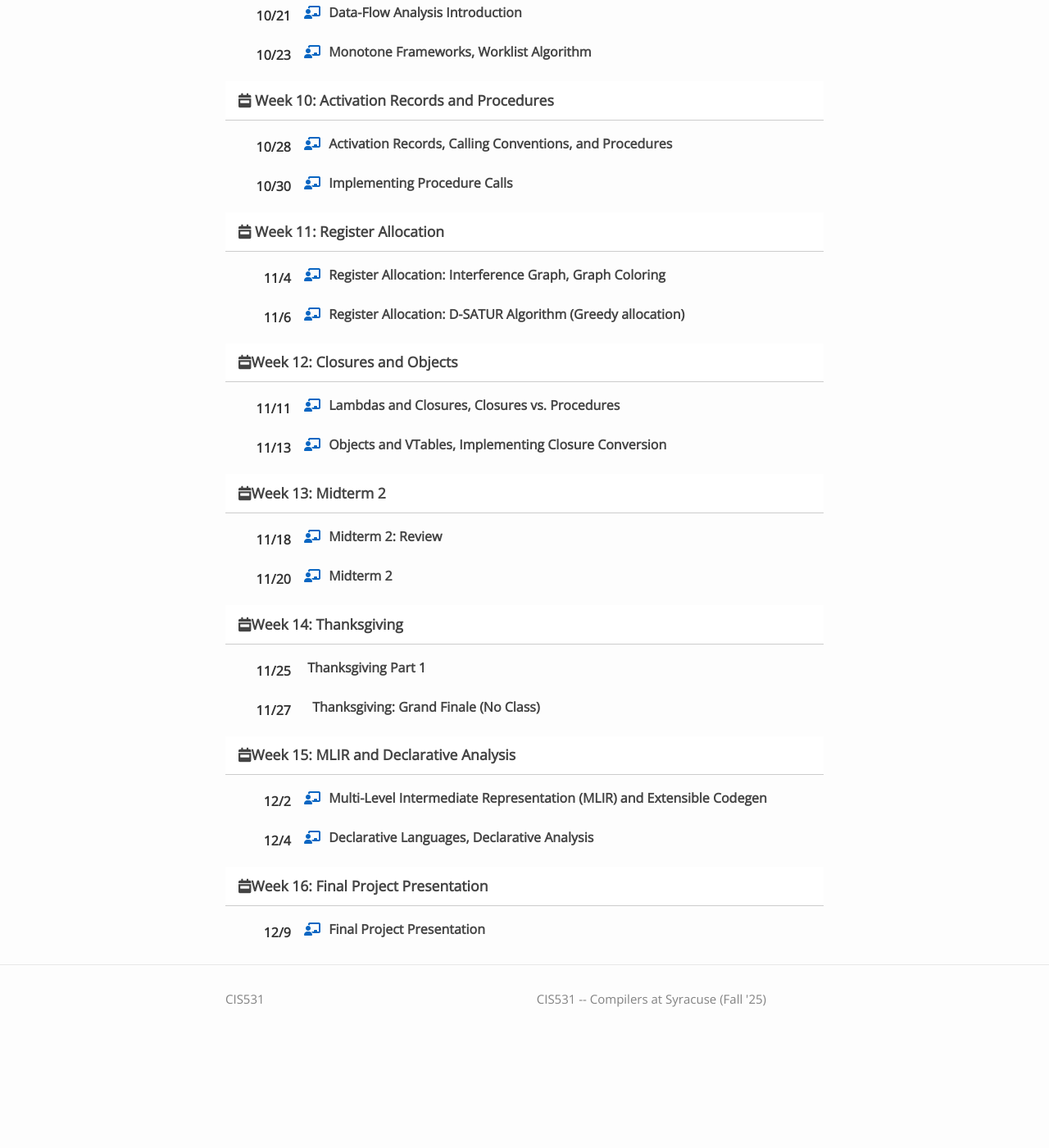
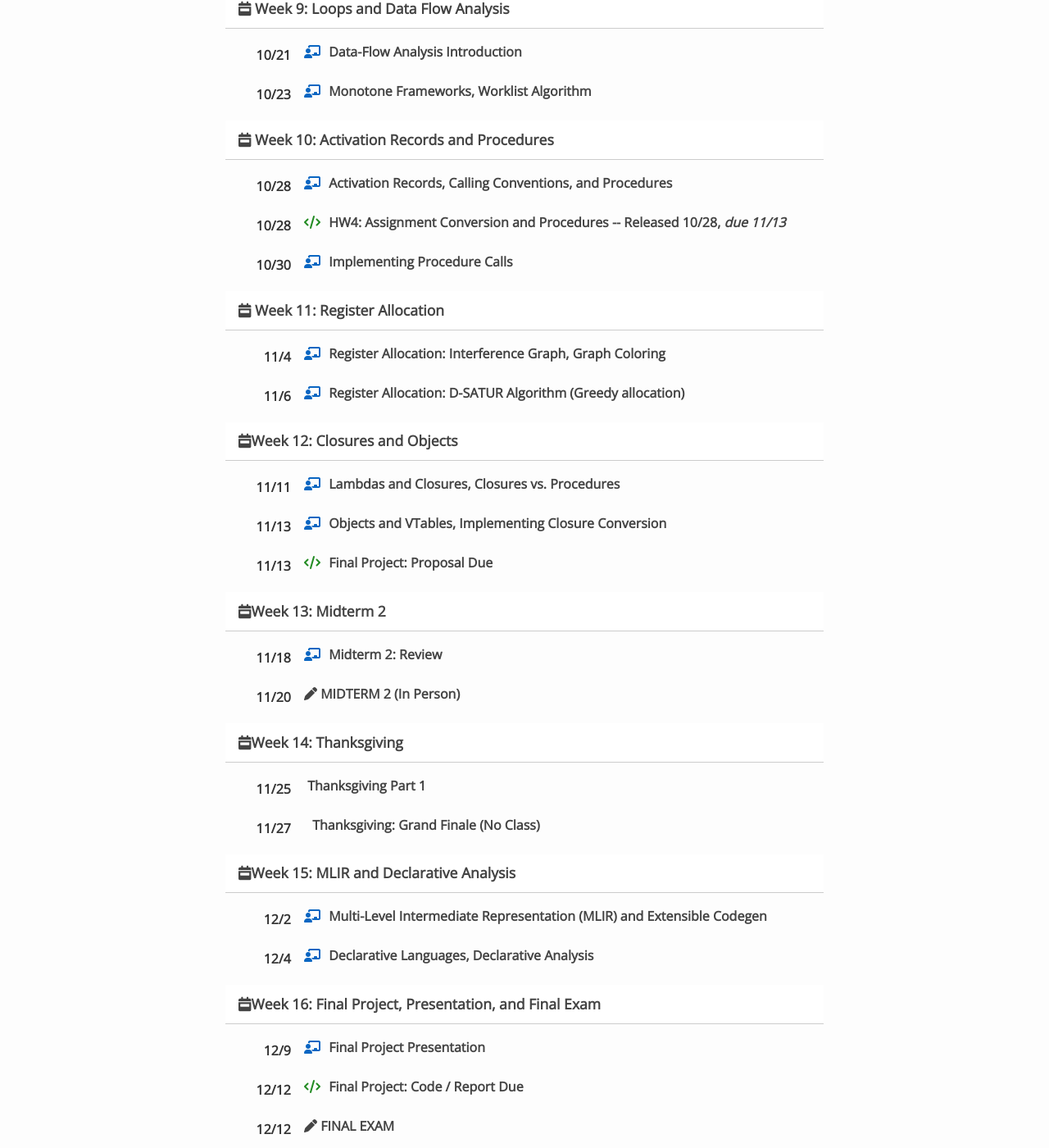
Before and after one commit to kmicinski/cis531-f25, a Jekyll site: the page docs/index.html, which Jekyll copies as it is, in a window 1280 px wide and 1400 px high, scrolled down 2238 px. Shown: the whole window at 82% size. Built offline with Jekyll 4.4.1, drawn with Linux system fonts in a browser that asks for light colours; nearby versions of some CDN libraries; before the commit the page ends 3528 px from its top, so only the background shows below that; some of the changed text lies outside the part shown.

Commit message:
webpage update

```diff
--- a/docs/feed.xml
+++ b/docs/feed.xml
@@ -5,8 +5,8 @@
     <description>CIS531 -- Compilers at Syracuse (Fall &apos;25)</description>
     <link>https://kmicinski.com/cis531-f25/</link>
     <atom:link href="https://kmicinski.com/cis531-f25/feed.xml" rel="self" type="application/rss+xml"/>
-    <pubDate>Sat, 23 Aug 2025 17:42:33 -0400</pubDate>
-    <lastBuildDate>Sat, 23 Aug 2025 17:42:33 -0400</lastBuildDate>
+    <pubDate>Sat, 23 Aug 2025 18:04:56 -0400</pubDate>
+    <lastBuildDate>Sat, 23 Aug 2025 18:04:56 -0400</lastBuildDate>
     <generator>Jekyll v4.4.1</generator>
 
       <item>
--- a/docs/index.html
+++ b/docs/index.html
@@ -487,8 +487,8 @@
       <div class="date-col">10/2</div>
       <div class="session-col">
         <div class="session-title">
-          <i class="fa-solid fa-chalkboard-user lecture-icon"></i>
-          In-Class Midterm 1
+          <i class="fa-solid fa-pen"></i>
+          MIDTERM 1 (In Person)
         </div>
         <ul class="resources-list">
         </ul>
@@ -514,6 +514,22 @@
         </ul>
       </div>
     </li>
+    <li class="session-item">
+      <div class="date-col">10/7</div>
+      <div class="session-col">
+        <div class="session-title">
+          <i class="fa-solid fa-code project-icon"></i>
+          HW3: Compiling LIf to x86 -- Released 10/7, <i>due 10/23</i>
+        </div>
+        <ul class="resources-list">
+          <!-- <li> -->
+          <!--   <i class="fa-brands fa-youtube youtube-icon"></i> -->
+          <!--   <a href="https://www.youtube.com/watch?v=ApIXt_Exf7g">Tic-Tac-Toe Video</a> -->
+          <!-- </li> -->
+        </ul>
+      </div>
+    </li>
+
     <!-- Session: 10/3 Lecture L11 -->
     <li class="session-item">
       <div class="date-col">10/9</div>
@@ -663,6 +679,22 @@
           <i class="fa-solid fa-chalkboard-user lecture-icon"></i>
           Activation Records, Calling Conventions, and Procedures
         </div>
+    <li class="session-item">
+      <div class="date-col">10/28</div>
+      <div class="session-col">
+        <div class="session-title">
+          <i class="fa-solid fa-code project-icon"></i>
+          HW4: Assignment Conversion and Procedures -- Released 10/28, <i>due 11/13</i>
+        </div>
+        <ul class="resources-list">
+          <!-- <li> -->
+          <!--   <i class="fa-brands fa-youtube youtube-icon"></i> -->
+          <!--   <a href="https://www.youtube.com/watch?v=ApIXt_Exf7g">Tic-Tac-Toe Video</a> -->
+          <!-- </li> -->
+        </ul>
+      </div>
+    </li>
+
         <!-- <ul class="resources-list"> -->
         <!--   <li> -->
         <!--     <i class="fa-brands fa-youtube youtube-icon"></i> -->
@@ -675,21 +707,6 @@
         <!-- </ul> -->
       </div>
     </li>
-    <!-- <li class="session-item"> -->
-    <!--   <div class="date-col">3/18</div> -->
-    <!--   <div class="session-col"> -->
-    <!--     <div class="session-title"> -->
-    <!--       <i class="fa-solid fa-code project-icon"></i> -->
-    <!--       Project P3: Scheme Interpreter -- Released (Due 4/1) -->
-    <!--     </div> -->
-    <!--     <ul class="resources-list"> -->
-    <!--       <li> -->
-    <!--         <i class="fa-brands fa-youtube youtube-icon"></i> -->
-    <!--         <a href="https://www.youtube.com/watch?v=-TN--YqcJhI&ab_channel=KristopherMicinski"><b> (Fixed link!)</b> Project Video</a> -->
-    <!--       </li> -->
-    <!--     </ul> -->
-    <!--   </div> -->
-    <!-- </li> -->
     <li class="session-item">
       <div class="date-col">10/30</div>
       <div class="session-col">
@@ -697,20 +714,9 @@
           <i class="fa-solid fa-chalkboard-user lecture-icon"></i>
           Implementing Procedure Calls
         </div>
-        <!-- <ul class="resources-list"> -->
-        <!--   <li> -->
-        <!--     <i class="fa-brands fa-youtube youtube-icon"></i> -->
-        <!--     <a href="https://www.youtube.com/watch?v=GNkQrqAGB-o&amp;list=PLXaqTeMx01E-l20YhTNwN4xncM-1jweqG&amp;index=22">Lecture Video</a> -->
-        <!--   </li> -->
-        <!--   <li> -->
-        <!--     <i class="fa-solid fa-file-lines notes-icon"></i> -->
-        <!--     <a href="https://kmicinski.com/cis352-s25/assets/slides/reduction-strategies.pdf">Lecture Slides</a> -->
-        <!--   </li> -->
-        <!-- </ul> -->
       </div>
     </li>
   </ul>
-</div>
 
 <!-- WEEK  11 -->
 <div class="week-header">
@@ -836,6 +842,22 @@
         <!-- </ul> -->
       </div>
     </li>
+    <li class="session-item">
+      <div class="date-col">11/13</div>
+      <div class="session-col">
+        <div class="session-title">
+          <i class="fa-solid fa-code project-icon"></i>
+          Final Project: Proposal Due
+        </div>
+        <ul class="resources-list">
+          <!-- <li> -->
+          <!--   <i class="fa-brands fa-youtube youtube-icon"></i> -->
+          <!--   <a href="https://www.youtube.com/watch?v=ApIXt_Exf7g">Tic-Tac-Toe Video</a> -->
+          <!-- </li> -->
+        </ul>
+      </div>
+    </li>
+
   </ul>
 </div>
 
@@ -929,8 +951,8 @@
       <div class="date-col">11/20</div>
       <div class="session-col">
         <div class="session-title">
-          <i class="fa-solid fa-chalkboard-user lecture-icon"></i>
-          Midterm 2
+          <i class="fa-solid fa-pen"></i>
+          MIDTERM 2 (In Person)
         </div>
         <!-- <ul class="resources-list"> -->
         <!--   <li> -->
@@ -1074,7 +1096,7 @@
 </div>
 <!-- WEEK 15 -->
 <div class="week-header">
-  <h2><i class="fa-solid fa-calendar-week"></i>Week 16: Final Project Presentation</h2>
+  <h2><i class="fa-solid fa-calendar-week"></i>Week 16: Final Project, Presentation, and Final Exam</h2>
 </div>
 <div class="week-schedule">
   <ul>
@@ -1098,6 +1120,37 @@
         <!-- </ul> -->
       </div>
     </li>
+    <li class="session-item">
+      <div class="date-col">12/12</div>
+      <div class="session-col">
+        <div class="session-title">
+          <i class="fa-solid fa-code project-icon"></i>
+          Final Project: Code / Report Due
+        </div>
+        <ul class="resources-list">
+          <!-- <li> -->
+          <!--   <i class="fa-brands fa-youtube youtube-icon"></i> -->
+          <!--   <a href="https://www.youtube.com/watch?v=ApIXt_Exf7g">Tic-Tac-Toe Video</a> -->
+          <!-- </li> -->
+        </ul>
+      </div>
+    </li>
+    <li class="session-item">
+      <div class="date-col">12/12</div>
+      <div class="session-col">
+        <div class="session-title">
+          <i class="fa-solid fa-pen"></i>
+          FINAL EXAM
+        </div>
+        <ul class="resources-list">
+          <!-- <li> -->
+          <!--   <i class="fa-brands fa-youtube youtube-icon"></i> -->
+          <!--   <a href="https://www.youtube.com/watch?v=ApIXt_Exf7g">Tic-Tac-Toe Video</a> -->
+          <!-- </li> -->
+        </ul>
+      </div>
+    </li>
+
   </ul>
 </div>
 
@@ -1131,6 +1184,7 @@
 <!--   </ul> -->
 <!-- </div> -->
 
+</div>
 
       </div>
     </div>
```
